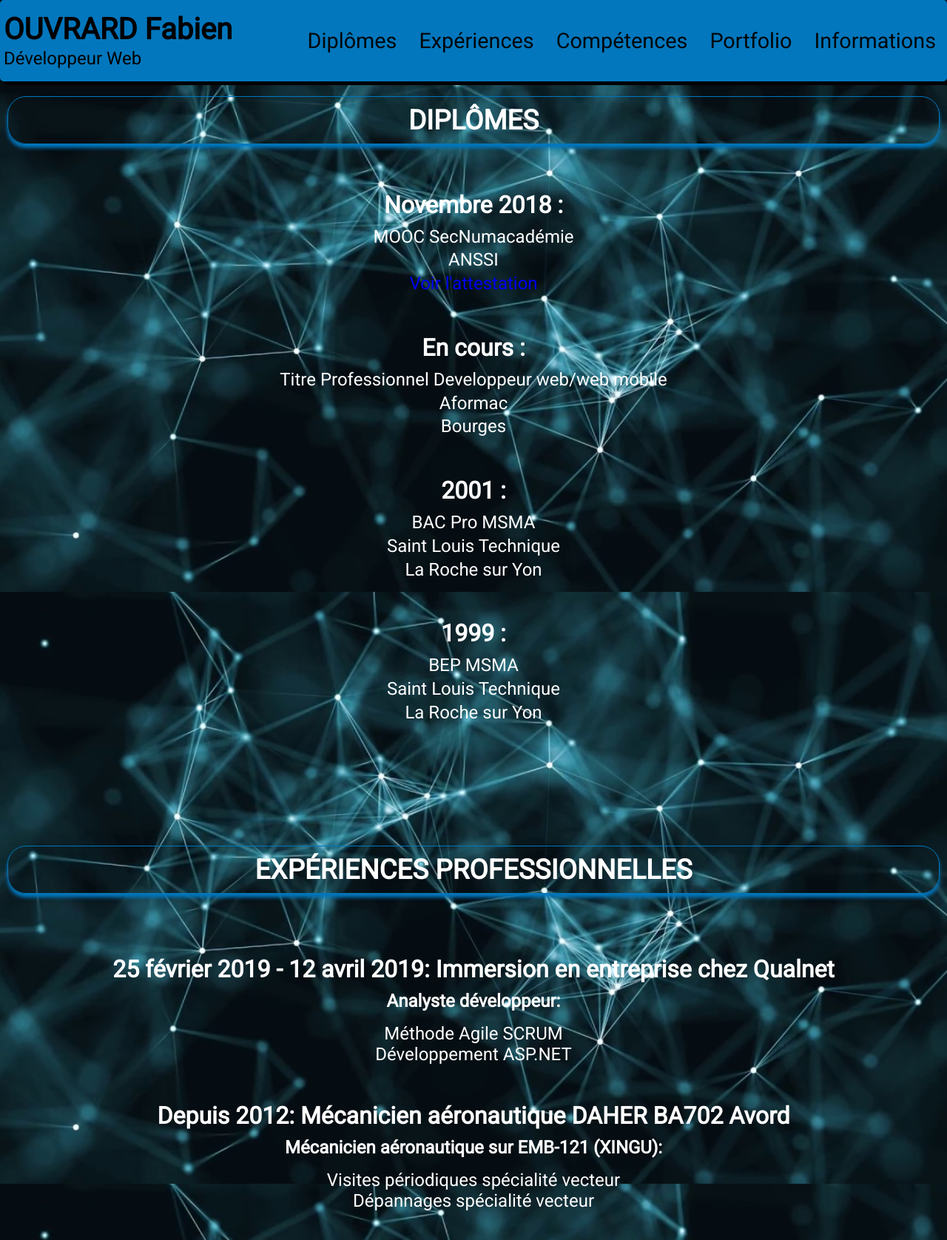
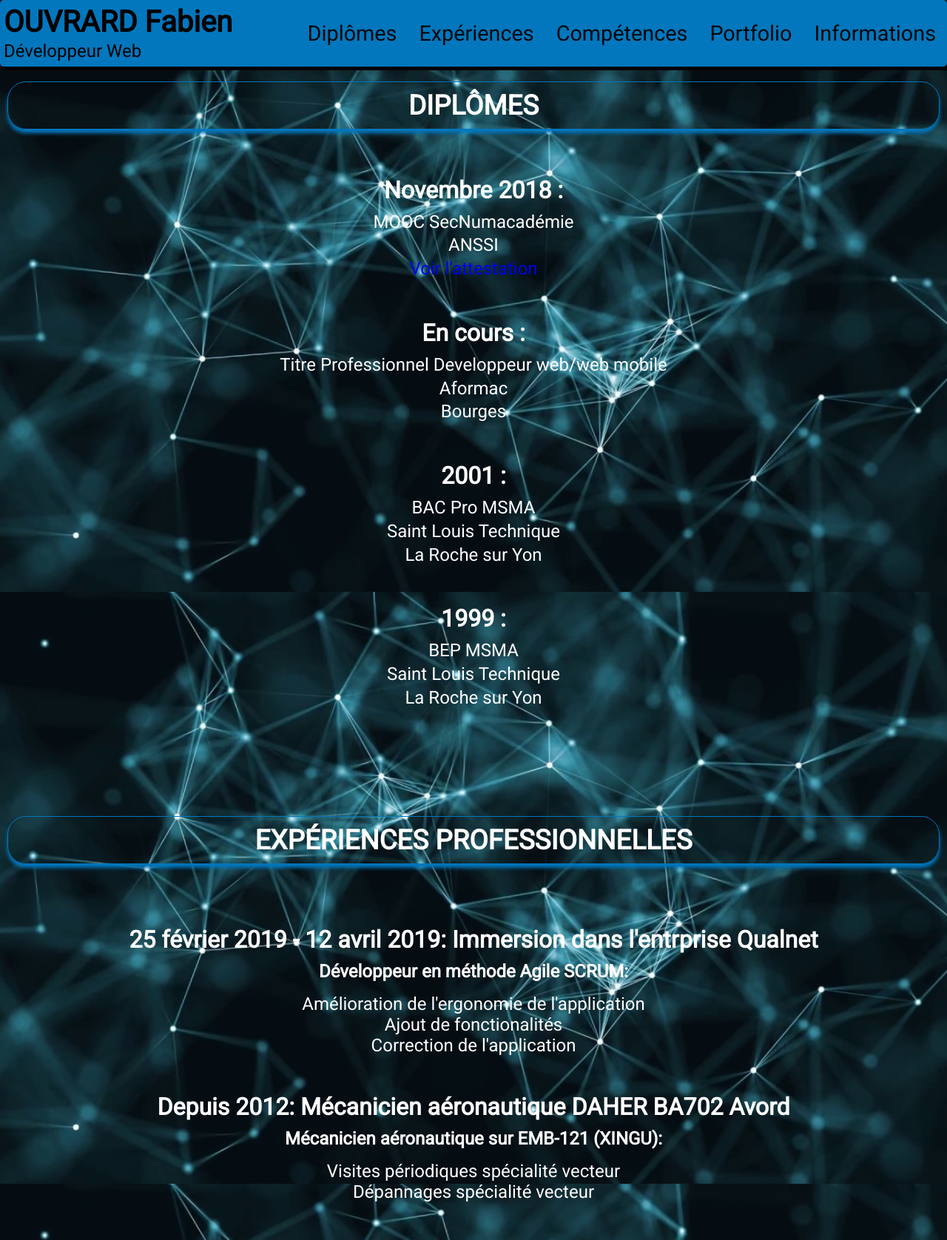
Before and after one commit to dclonyx/CV-portfolio, a PHP site: page / in a window 1280 px wide. Shown: the top 1676 px of the page at 74% size. Run offline with PHP 8.4, Linux system fonts and the light colour scheme; some libraries are stand-ins or nearby versions.

Commit message:
mise en page

```diff
--- a/css/_reset.scss
+++ b/css/_reset.scss
@@ -1,5 +1,5 @@
 * {
-  margin:  0;
-  padding: 0;
-  box-sizing: border-box;
+    margin:  0;
+    padding: 0;
+    box-sizing: border-box;
 }
--- a/css/style.css
+++ b/css/style.css
@@ -132,7 +132,7 @@ body {
 .header {
   z-index: 3;
   width: 100%;
-  height: 110px;
+  height: 90px;
   background-color: #0277BD;
   -webkit-box-shadow: 5px 5px black;
           box-shadow: 5px 5px black;
@@ -149,7 +149,7 @@ body {
 
 .header .header-titre {
   width: 80%;
-  height: 110px;
+  height: 90px;
   display: -webkit-box;
   display: -ms-flexbox;
   display: flex;
@@ -180,7 +180,7 @@ body {
   position: relative;
   display: block;
   width: 50px;
-  height: 110px;
+  height: 90px;
   cursor: pointer;
 }
 
@@ -195,7 +195,7 @@ body {
   position: absolute;
   width: 1.5em;
   height: 0px;
-  top: 39px;
+  top: 29px;
   right: 15px;
   -webkit-box-shadow: 0 8px 0 1px white, 0 16px 0 1px white, 0 24px 0 1px white;
           box-shadow: 0 8px 0 1px white, 0 16px 0 1px white, 0 24px 0 1px white;
@@ -208,7 +208,7 @@ body {
   height: 100vmax;
   position: absolute;
   right: 0;
-  top: 110px;
+  top: 90px;
   background-color: #01578b;
   opacity: .95;
   border-radius: 5px;
@@ -225,8 +225,8 @@ body {
     background-color: rgba(0, 0, 0, 0);
     top: 0;
     width: 65%;
-    height: 110px;
-    line-height: 110px;
+    height: 90px;
+    line-height: 90px;
     display: -webkit-box;
     display: -ms-flexbox;
     display: flex;
@@ -253,9 +253,9 @@ body {
 @media screen and (min-width: 800px) {
   .menu a {
     line-height: 40px;
-    height: 110px;
+    height: 90px;
     border-bottom: none;
-    line-height: 110px;
+    line-height: 90px;
     padding: 0;
   }
 }
@@ -684,7 +684,7 @@ main #projets #apercu {
 }
 
 .top {
-  height: 110px;
+  height: 90px;
 }
 
 footer {
@@ -864,14 +864,14 @@ form #consentement #checkbox {
 
 #pagecontact {
   width: 100%;
-  height: 110px;
+  height: 90px;
   background-color: #0277BD;
   -webkit-box-shadow: 5px 5px black;
           box-shadow: 5px 5px black;
   border-radius: 5px;
   color: black;
   text-align: center;
-  line-height: 110px;
+  line-height: 90px;
 }
 
 .body_retourCv {
--- a/css/style.sass
+++ b/css/style.sass
@@ -12,7 +12,7 @@
 // variables
 
 $header-bg: #0277BD
-$header-ht: 110px
+$header-ht: 90px
 
 // gestion des textes
 
@@ -170,7 +170,7 @@ body
             line-height: $header-ht
             padding: 0
         @include media-min (960px)
-           font-size: 1.5em
+            font-size: 1.5em
         @include media-min (1200px)
             font-size: 1.8em
         &:hover
--- a/index.php
+++ b/index.php
@@ -46,7 +46,7 @@
                                     <p>Aformac</p>
                                     <p>Bourges</p>
                             </div>
-                           <div class="block-div1">
+                            <div class="block-div1">
                             <h3>2001 :</h3>
                                     <p>BAC Pro MSMA</p>
                                     <p>Saint Louis Technique</p>
@@ -66,11 +66,12 @@
                     <h2>Expériences Professionnelles</h2>
                         <div id="cadreExperience">
                             <div class="block-div">
-                                <h3>25 février 2019 - 12 avril 2019: Immersion en entreprise chez Qualnet</h3>
-                                    <p class="gras">Analyste développeur:</p>
+                                <h3>25 février 2019 - 12 avril 2019: Immersion dans l'entrprise Qualnet</h3>
+                                    <p class="gras">Développeur en méthode Agile SCRUM:</p>
                                     <ul>
-                                        <li>Méthode Agile SCRUM</li>
-                                        <li>Développement ASP.NET</li>
+                                        <li>Amélioration de l'ergonomie de l'application</li>
+                                        <li>Ajout de fonctionalités</li>
+                                        <li>Correction de l'application</li>
                                     </ul>
                             </div>
 
@@ -135,7 +136,7 @@
                             </div>
                         </div>
                         <div class="icone">
-                            <h3 class="titre_competence">Technologie utilisées :</h3>
+                            <h3 class="titre_competence">Technologies utilisées :</h3>
                             <div class="cadre-icone">
                                 <div class="image_logo">
                                     <img src="./img/sass.svg" alt="SASS">
```
Also changed, not shown: img/Portfolio-destop.svg.png (added), img/background-2867531_960_720.png (added), img/menuburger.png (added), img/mock-up cv-destop-ex-page.svg.png (added), img/mock-up cv-destop.svg.png (added), img/mock-up cv-ex-page.svg.png (added), img/mock-up cv.svg.png (added), script.js (line endings or trailing spaces), 2 other files.
